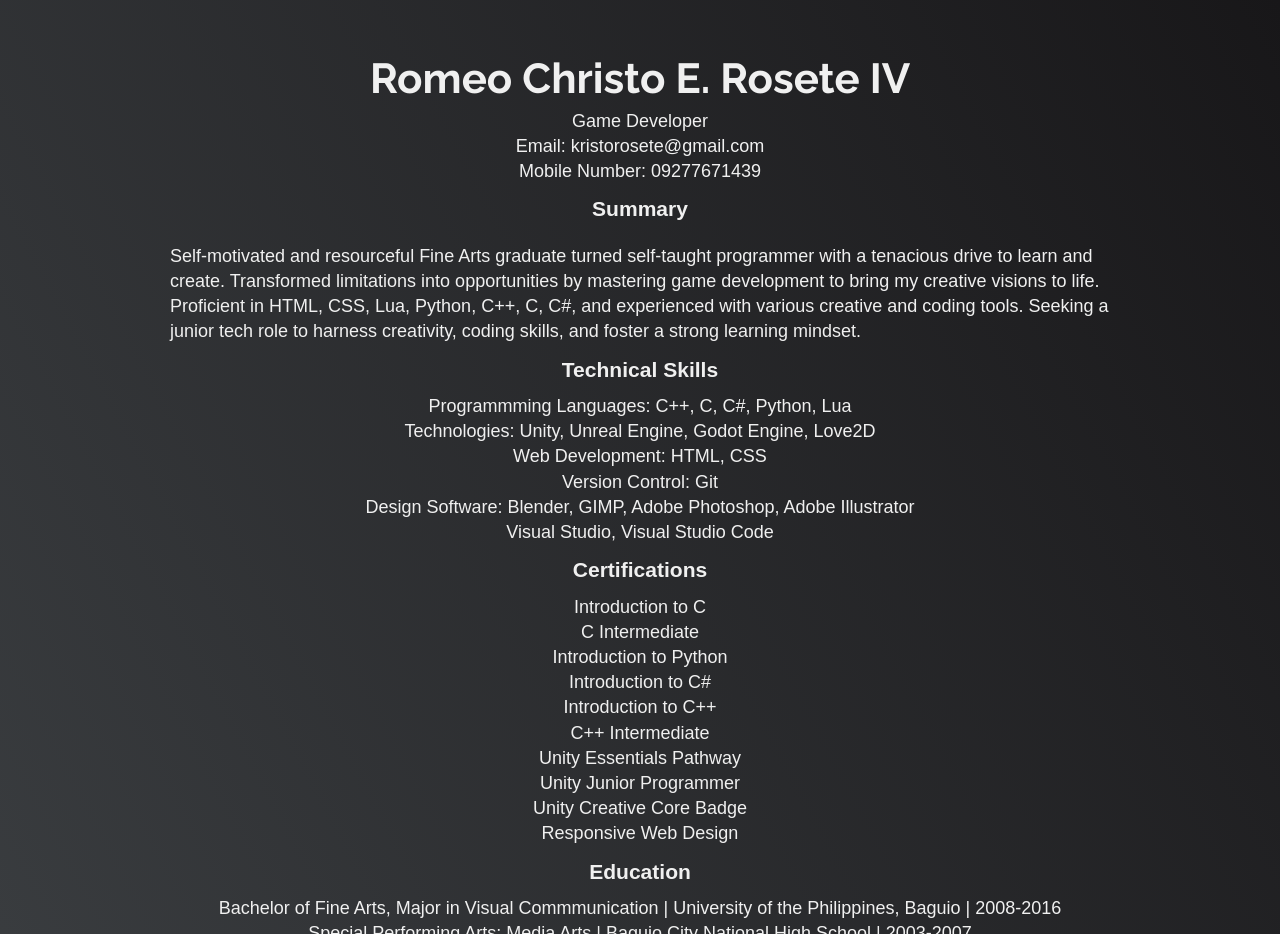
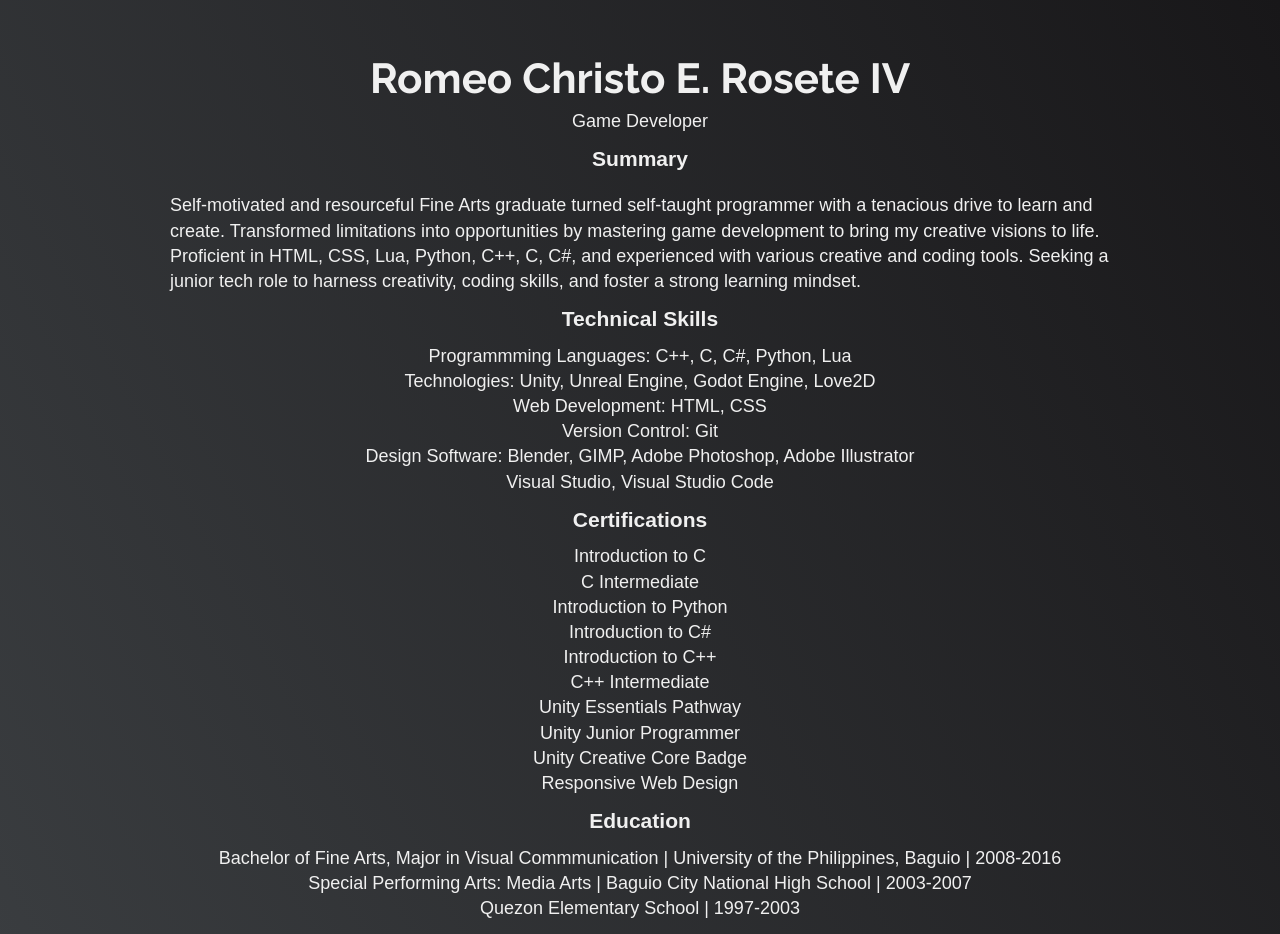
Before and after one commit to Quattrus/kristorosete.github.io, a plain HTML site: page resume.html in a window 1280 px wide. Shown: the part 800-1734 px from the top of the page. Drawn offline with Linux system fonts and the light colour scheme.

Commit message:
updated resume.html

```diff
--- a/resume.html
+++ b/resume.html
@@ -34,8 +34,6 @@
                         Romeo Christo E. Rosete IV
                     </h2>
                     <p>Game Developer</p>
-                    <p>Email: kristorosete@gmail.com</p>
-                    <p>Mobile Number: 09277671439</p>
                 </header>
                 <section class="resume-body">
                     <h3>Summary</h3>
```
